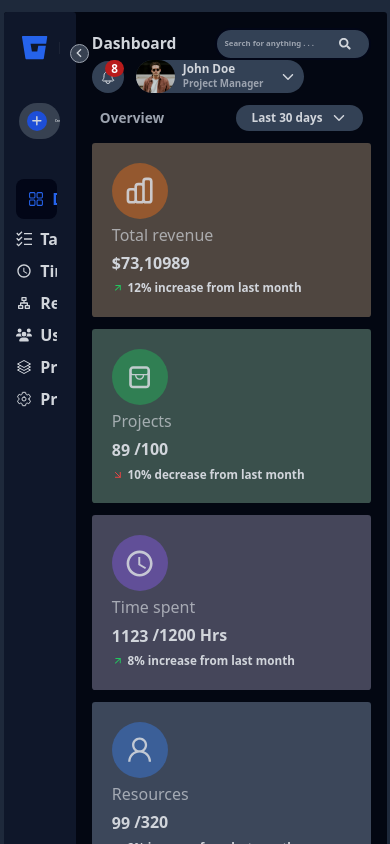
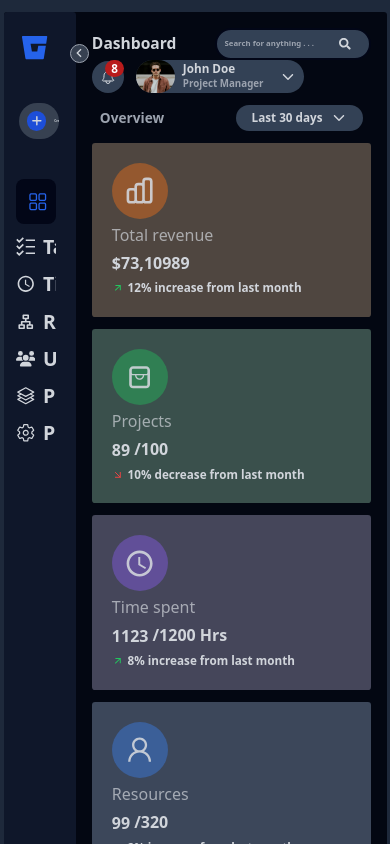
Before and after one commit to Mathan092001/new-dashboard, a React (Create React App) app: page / in a window 390 px wide. Shown: the top 844 px of the page. Built offline with nearby package versions, Linux system fonts and the light colour scheme.

Commit message:
md changes

```diff
--- a/src/components/Time-Log/TimeLog.jsx
+++ b/src/components/Time-Log/TimeLog.jsx
@@ -3,7 +3,7 @@ import React from 'react'
 function TimeLog() {
   return (
     <div className='flex p-4 '>
-        <div className='bg-slate-900 w-[59.6vw] h-[92.5vh] flex flex-col justify-center items-center rounded-[0.8vw]'>
+        <div className='bg-slate-900 md:w-[59.6vw] w-[68vw] h-[92.5vh] flex flex-col justify-center items-center rounded-[0.8vw]'>
             <h1 className='md:text-[1.5vw] text-[3.9vw] font-bold text-gray-300'>Welcome to ' <b className='font-bold text-blue-700'>Time Log</b> ' page</h1>
             <p className='md:text-[0.8vw] text-[2.8vw] font-semibold text-gray-500'>We are sorry, This page is under construction!</p>
         </div>
--- a/src/components/dashboard-home/dashboard.jsx
+++ b/src/components/dashboard-home/dashboard.jsx
@@ -26,14 +26,14 @@ function Dashboard() {
   return (
     <section className='md:w-[100vw] md:h-[100vh] flex justify-center items-center bg-black text-gray-300'>
         <div className='bg-slate-800 p-3 w-auto rounded-[0.8vw]'>
-            <div className='flex bg-gray-950 rounded-[0.8vw] z-0'>
-                <div className={`${navOpen ? "md:w-[12vw] w-[20vw] duration-300" : "md:w-[5vw] w-[20vw] duration-300"} z-[9999] bg-slate-900 relative  h-auto flex justify-evenly rounded-[0.8vw] px-3 py-5`} >
+            <div className='flex bg-gray-950 rounded-[0.8vw]'>
+                <div className={`${navOpen ? "md:w-[12vw] w-[20vw] duration-300" : "md:w-[5vw] w-[15vw] duration-300"} z-[9999] bg-slate-900 relative h-auto flex md:justify-evenly rounded-[0.8vw] px-3 py-5`} >
                     <div className='flex flex-col justify-between'>
                     <div className='flex flex-col gap-10'>
                     <div className='flex flex-col justify-center items-center gap-10'>
                     <div className={`${navOpen ? "w-[10.5vw] duration-300" : "md:w-[3vw] duration-300"} overflow-hidden whitespace-nowrap transition-all duration-300 flex gap-2 items-center`}>
                        <i className='text-blue-600 md:text-[2.5vw] text-[8vw]'><IoLogoBitbucket/></i>
-                       {navOpen && <h1 className='font-bold md:text-[1.2vw]'>Manage Pro</h1>}
+                       {navOpen && <h1 className='font-bold md:text-[1.2vw] '>Manage Pro</h1>}
                     </div>
                     <div className={`${navOpen ? "w-[10.5vw] duration-300" : "md:w-[3vw] duration-300"} transition-all duration-300 bg-gray-700 cursor-pointer p-2 rounded-full flex gap-2 items-center overflow-hidden`}>
                        <i className='text-gray-300 bg-blue-700 rounded-full md:p-2 p-1 text-[3vw] md:text-[1.3vw]'><FaPlus/></i>
@@ -41,31 +41,31 @@ function Dashboard() {
                     </div>
                     </div>
                     <div className='flex flex-col gap-2'>
-                    <div  onClick={() => setActive("dashboard")} className={ `${navOpen ? "w-[10.5vw] duration-300 " : "md:w-[3vw] duration-300"} ${active === "dashboard" && "overflow-hidden whitespace-nowrap bg-slate-950  md:text-[0.9vw] cursor-pointer font-semibold text-blue-600 md:px-4 md:py-3 px-3 py-2 rounded-lg flex justify-start gap-2 items-center"} overflow-hidden whitespace-nowrap hover:bg-slate-950 hover:text-blue-600 md:text-[0.9vw] cursor-pointer font-semibold md:px-4 md:py-3 rounded-lg flex justify-start gap-2 items-center`}>
+                    <div  onClick={() => setActive("dashboard")} className={ `${navOpen ? "w-[10.5vw] duration-300 " : "md:w-[3vw] duration-300"} ${active === "dashboard" && "overflow-hidden whitespace-nowrap bg-slate-950  md:text-[0.9vw] cursor-pointer font-semibold text-blue-600 md:px-4 md:py-3 px-3 py-2 rounded-lg flex justify-start gap-2 items-center"} overflow-hidden whitespace-nowrap hover:bg-slate-950 hover:text-blue-600 md:text-[0.9vw] text-[5vw] cursor-pointer font-semibold md:px-4 md:py-3 rounded-lg flex justify-start gap-2 items-center`}>
                        <i className='md:text-[1.3vw]'><RxDashboard/></i>
-                       {navOpen && <h2 className='transition-transform duration-300 hover:translate-x-2 '>Dashboard</h2>}
+                       {navOpen && <h2 className='transition-transform md:duration-300 hover:translate-x-2 '>Dashboard</h2>}
                     </div>
-                    <div  onClick={() => setActive("task")} className={ `${navOpen ? "w-[10.5vw] duration-300" : "md:w-[3vw] duration-300"} ${active === "task" && "overflow-hidden whitespace-nowrap bg-slate-950  md:text-[0.9vw] cursor-pointer font-semibold text-blue-600 md:px-4 md:py-3 px-3 py-2 rounded-lg flex justify-start gap-2 items-center"} overflow-hidden whitespace-nowrap hover:bg-slate-950 hover:text-blue-600  md:text-[0.9vw] cursor-pointer font-semibold md:px-4 md:py-3 rounded-lg flex justify-start gap-2 items-center`}>
+                    <div  onClick={() => setActive("task")} className={ `${navOpen ? "w-[10.5vw]  duration-300" : "md:w-[5vw] duration-300"} ${active === "task" && "overflow-hidden whitespace-nowrap bg-slate-950  md:text-[0.9vw] cursor-pointer font-semibold text-blue-600 md:px-4 md:py-3 px-3 py-2 rounded-lg flex justify-start gap-2 items-center"} overflow-hidden whitespace-nowrap hover:bg-slate-950 hover:text-blue-600  md:text-[0.9vw] text-[5vw] cursor-pointer font-semibold md:px-4 md:py-3 rounded-lg flex justify-start gap-2 items-center`}>
                        <i className='md:text-[1.3vw]'><GrTask/></i>
                        {navOpen && <h2 className='transition-transform duration-300 hover:translate-x-2'>Tasks</h2>}
                     </div>
-                    <div onClick={() => setActive("timelog")} className={ `${navOpen ? "w-[10.5vw] duration-300" : "md:w-[3vw] duration-300"} ${active === "timelog" && "overflow-hidden whitespace-nowrap bg-slate-950  md:text-[0.9vw] cursor-pointer font-semibold text-blue-600 md:px-4 md:py-3 px-3 py-2 rounded-lg flex justify-start gap-2 items-center"} overflow-hidden whitespace-nowrap hover:bg-slate-950 hover:text-blue-600  md:text-[0.9vw] cursor-pointer font-semibold md:px-4 md:py-3 rounded-lg flex justify-start gap-2 items-center`}>
+                    <div onClick={() => setActive("timelog")} className={ `${navOpen ? "w-[10.5vw] duration-300" : "md:w-[3vw] duration-300"} ${active === "timelog" && "overflow-hidden whitespace-nowrap bg-slate-950  md:text-[0.9vw] cursor-pointer font-semibold text-blue-600 md:px-4 md:py-3 px-3 py-2 rounded-lg flex justify-start gap-2 items-center"} overflow-hidden whitespace-nowrap hover:bg-slate-950 hover:text-blue-600  md:text-[0.9vw] text-[5vw] cursor-pointer font-semibold md:px-4 md:py-3 rounded-lg flex justify-start gap-2 items-center`}>
                        <i className='md:text-[1.3vw]'><MdOutlineAccessTime/></i>
                        {navOpen && <h2  className='transition-transform duration-300 hover:translate-x-2'>Time Log</h2>}
                     </div>
-                    <div  onClick={() => setActive("resource")} className={ `${navOpen ? "w-[10.5vw] duration-300" : "md:w-[3vw] duration-300"} ${active === "resource" && "overflow-hidden whitespace-nowrap bg-slate-950  md:text-[0.9vw] cursor-pointer font-semibold text-blue-600 md:px-4 md:py-3 px-3 py-2 rounded-lg flex justify-start gap-2 items-center"} overflow-hidden whitespace-nowrap hover:bg-slate-950 hover:text-blue-600  md:text-[0.9vw] cursor-pointer font-semibold md:px-4 md:py-3 rounded-lg flex justify-start gap-2 items-center`}>
+                    <div  onClick={() => setActive("resource")} className={ `${navOpen ? "w-[10.5vw] duration-300" : "md:w-[3vw] duration-300"} ${active === "resource" && "overflow-hidden whitespace-nowrap bg-slate-950  md:text-[0.9vw] cursor-pointer font-semibold text-blue-600 md:px-4 md:py-3 px-3 py-2 rounded-lg flex justify-start gap-2 items-center"} overflow-hidden whitespace-nowrap hover:bg-slate-950 hover:text-blue-600  md:text-[0.9vw] text-[5vw] cursor-pointer font-semibold md:px-4 md:py-3 rounded-lg flex justify-start gap-2 items-center`}>
                        <i className='md:text-[1.3vw]'><RiOrganizationChart/></i>
                        {navOpen && <h2 className='transition-transform duration-300 hover:translate-x-2'>Resource mgnt</h2>}
                     </div>
-                    <div  onClick={() => setActive("users")} className={ `${navOpen ? "w-[10.5vw] duration-300" : "md:w-[3vw] duration-300"} ${active === "users" && "overflow-hidden whitespace-nowrap bg-slate-950  md:text-[0.9vw] cursor-pointer font-semibold text-blue-600 md:px-4 md:py-3 px-3 py-2 rounded-lg flex justify-start gap-2 items-center"} overflow-hidden whitespace-nowrap hover:bg-slate-950 hover:text-blue-600  md:text-[0.9vw] cursor-pointer font-semibold md:px-4 md:py-3 rounded-lg flex justify-start gap-2 items-center`}>
+                    <div  onClick={() => setActive("users")} className={ `${navOpen ? "w-[10.5vw] duration-300" : "md:w-[3vw] duration-300"} ${active === "users" && "overflow-hidden whitespace-nowrap bg-slate-950  md:text-[0.9vw] cursor-pointer font-semibold text-blue-600 md:px-4 md:py-3 px-3 py-2 rounded-lg flex justify-start gap-2 items-center"} overflow-hidden whitespace-nowrap hover:bg-slate-950 hover:text-blue-600  md:text-[0.9vw] text-[5vw] cursor-pointer font-semibold md:px-4 md:py-3 rounded-lg flex justify-start gap-2 items-center`}>
                        <i className='md:text-[1.3vw]'><FaUsers/></i>
                        {navOpen && <h2 className='transition-transform duration-300 hover:translate-x-2'>Users</h2>}
                     </div>
-                    <div  onClick={() => setActive("project")} className={ `${navOpen ? "w-[10.5vw] duration-300" : "md:w-[3vw] duration-300"} ${active === "project" && "overflow-hidden whitespace-nowrap bg-slate-950  md:text-[0.9vw] cursor-pointer font-semibold text-blue-600 md:px-4 md:py-3 px-3 py-2 rounded-lg flex justify-start gap-2 items-center"} overflow-hidden whitespace-nowrap hover:bg-slate-950 hover:text-blue-600  md:text-[0.9vw] cursor-pointer font-semibold md:px-4 md:py-3 rounded-lg flex justify-start gap-2 items-center`}>
+                    <div  onClick={() => setActive("project")} className={ `${navOpen ? "w-[10.5vw] duration-300" : "md:w-[3vw] duration-300"} ${active === "project" && "overflow-hidden whitespace-nowrap bg-slate-950  md:text-[0.9vw] cursor-pointer font-semibold text-blue-600 md:px-4 md:py-3 px-3 py-2 rounded-lg flex justify-start gap-2 items-center"} overflow-hidden whitespace-nowrap hover:bg-slate-950 hover:text-blue-600  md:text-[0.9vw] text-[5vw] cursor-pointer font-semibold md:px-4 md:py-3 rounded-lg flex justify-start gap-2 items-center`}>
                        <i className='md:text-[1.3vw]'><HiOutlineSquare3Stack3D/></i>
                        {navOpen && <h2 className='transition-transform duration-300 hover:translate-x-2'>Project template</h2>}
                     </div>
-                    <div onClick={() => setActive("preference")} className={ `${navOpen ? "w-[10.5vw] duration-300" : "md:w-[3vw] duration-300"} ${active === "preference" && "overflow-hidden whitespace-nowrap bg-slate-950  md:text-[0.9vw] cursor-pointer font-semibold text-blue-600 md:px-4 md:py-3 px-3 py-2 rounded-lg flex justify-start gap-2 items-center"} overflow-hidden whitespace-nowrap hover:bg-slate-950 hover:text-blue-600  md:text-[0.9vw] cursor-pointer font-semibold md:px-4 md:py-3 rounded-lg flex justify-start gap-2 items-center`}>
+                    <div onClick={() => setActive("preference")} className={ `${navOpen ? "w-[10.5vw] duration-300" : "md:w-[3vw] duration-300"} ${active === "preference" && "overflow-hidden whitespace-nowrap bg-slate-950  md:text-[0.9vw] cursor-pointer font-semibold text-blue-600 md:px-4 md:py-3 px-3 py-2 rounded-lg flex justify-start gap-2 items-center"} overflow-hidden whitespace-nowrap hover:bg-slate-950 hover:text-blue-600  md:text-[0.9vw] text-[5vw] cursor-pointer font-semibold md:px-4 md:py-3 rounded-lg flex justify-start gap-2 items-center`}>
                        <i className='md:text-[1.3vw]'><IoSettingsOutline/></i>
                        {navOpen && <h2 className='transition-transform duration-300 hover:translate-x-2'>Preference</h2>}
                     </div>
--- a/src/components/preference/Pref.jsx
+++ b/src/components/preference/Pref.jsx
@@ -3,7 +3,7 @@ import React from 'react'
 function Pref() {
   return (
     <div className='flex p-4 '>
-        <div className='bg-slate-900 w-[59.6vw] h-[92.5vh] flex flex-col justify-center items-center rounded-[0.8vw] md:p-0 p-3'>
+        <div className='bg-slate-900 md:w-[59.6vw] w-[68vw] h-[92.5vh] flex flex-col justify-center items-center rounded-[0.8vw] md:p-0 p-3'>
             <h1 className='md:text-[1.5vw] text-[3.5vw] font-bold text-gray-300'>Welcome to ' <b className='font-bold text-blue-700'>Preference</b> ' page</h1>
             <p className='md:text-[0.8vw] text-[2.5vw] font-semibold text-gray-500'>We are sorry, This page is under construction!</p>
         </div>
--- a/src/components/project/Project.jsx
+++ b/src/components/project/Project.jsx
@@ -3,7 +3,7 @@ import React from 'react'
 function Project() {
   return (
     <div className='flex p-4 '>
-        <div className='bg-slate-900 w-[59.6vw] h-[92.5vh] flex flex-col justify-center items-center rounded-[0.8vw]'>
+        <div className='bg-slate-900 md:w-[59.6vw] w-[68vw] h-[92.5vh] flex flex-col justify-center items-center rounded-[0.8vw]'>
             <h1 className='md:text-[1.5vw] text-[3.2vw] font-bold text-gray-300'>Welcome to ' <b className='font-bold text-blue-700'>Project template</b> ' page</h1>
             <p className='md:text-[0.8vw] text-[2.6vw] font-semibold text-gray-500'>We are sorry, This page is under construction!</p>
         </div>
--- a/src/components/resource-mngmt/Res.jsx
+++ b/src/components/resource-mngmt/Res.jsx
@@ -3,7 +3,7 @@ import React from 'react'
 function Res() {
   return (
     <div className='flex p-4 '>
-        <div className='bg-slate-900 w-[59.6vw] h-[92.5vh] flex flex-col justify-center items-center rounded-[0.8vw]'>
+        <div className='bg-slate-900 md:w-[59.6vw] w-[68vw] h-[92.5vh] flex flex-col justify-center items-center rounded-[0.8vw]'>
             <h1 className='md:text-[1.5vw] text-[2.8vw] font-bold text-gray-300'>Welcome to ' <b className='font-bold text-blue-700'>Resource management</b> ' page</h1>
             <p className='md:text-[0.8vw] text-[2.6vw] font-semibold text-gray-500'>We are sorry, This page is under construction!</p>
         </div>
--- a/src/components/tasks-page/tasks.jsx
+++ b/src/components/tasks-page/tasks.jsx
@@ -3,7 +3,7 @@ import React from 'react'
 function Tasks() {
   return (
     <div className='flex p-4 '>
-        <div className='bg-slate-900 w-[59.6vw] h-[92.5vh] flex flex-col justify-center items-center rounded-[0.8vw]'>
+        <div className='bg-slate-900 md:w-[59.6vw] w-[68vw] h-[92.5vh] flex flex-col justify-center items-center rounded-[0.8vw]'>
             <h1 className='md:text-[1.5vw] text-[4vw] font-bold text-gray-300'>Welcome to ' <b className='font-bold text-blue-700'>Tasks</b> ' page</h1>
             <p className='md:text-[0.8vw] text-[2.8vw] font-semibold text-gray-500'>We are sorry, This page is under construction!</p>
         </div>
--- a/src/components/users/Users.jsx
+++ b/src/components/users/Users.jsx
@@ -3,7 +3,7 @@ import React from 'react'
 function Users() {
   return (
     <div className='flex p-4 '>
-        <div className='bg-slate-900 w-[59.6vw] h-[92.5vh] flex flex-col justify-center items-center rounded-[0.8vw] md:p-0 p-3'>
+        <div className='bg-slate-900 md:w-[59.6vw] w-[68vw] h-[92.5vh] flex flex-col justify-center items-center rounded-[0.8vw] md:p-0 p-3'>
             <h1 className='md:text-[1.5vw] text-[4vw] font-bold text-gray-300'>Welcome to ' <b className='font-bold text-blue-700'>Users</b> ' page</h1>
             <p className='md:text-[0.8vw] text-[2.5vw] font-semibold text-gray-500'>We are sorry, This page is under construction!</p>
         </div>
```
